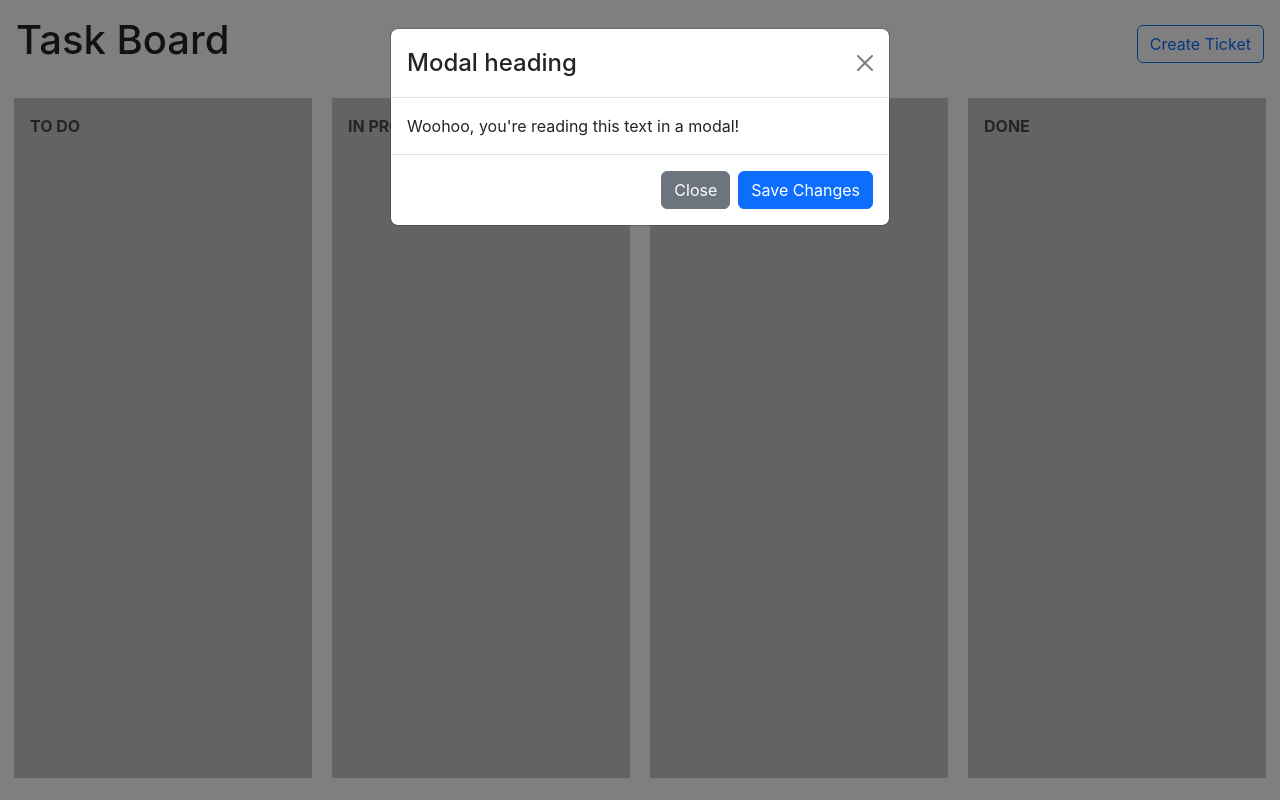
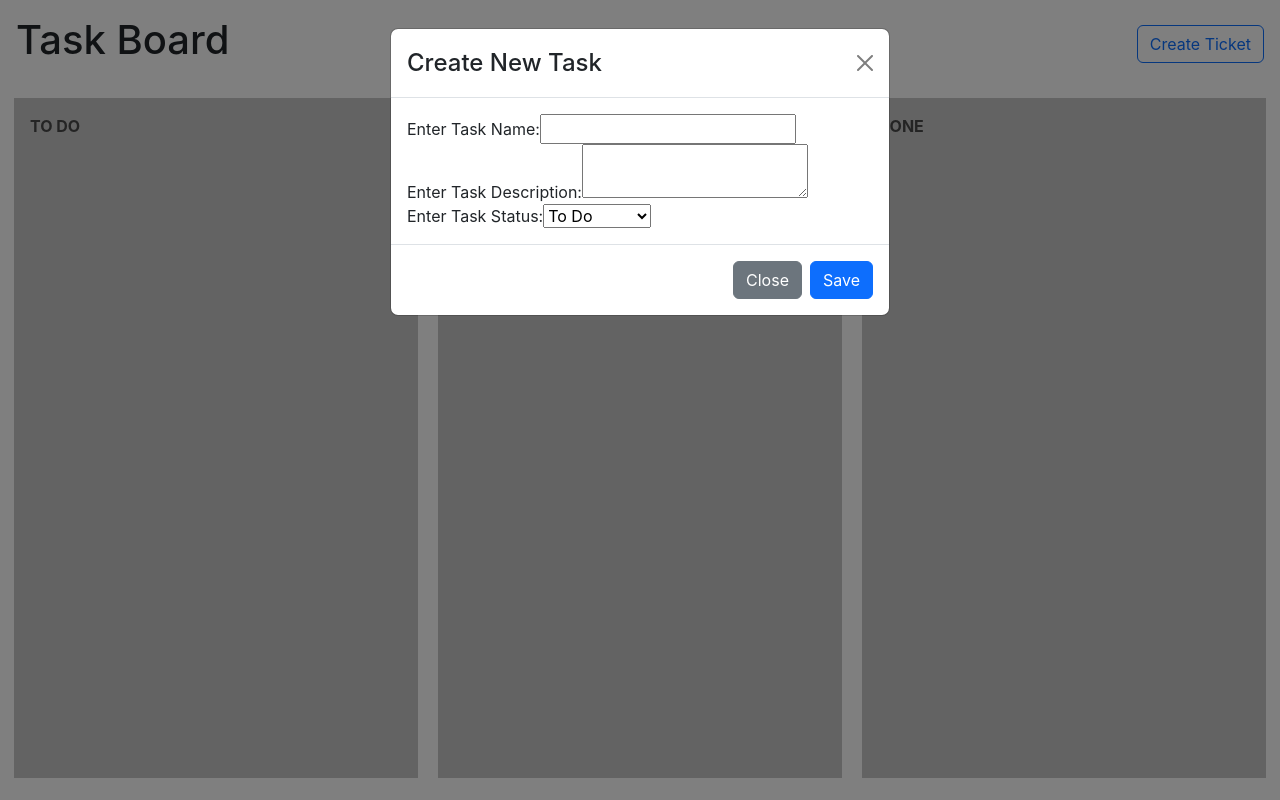
Before and after one commit to keerthana-lab/sample-react-app, a React (Create React App) app in the folder dashboard/: page / in a window 1280 px wide. Both pictures are taken after a click on the button "Create Ticket". Built offline with nearby package versions, Linux system fonts and the light colour scheme.

Commit message:
added context provider

```diff
--- a/dashboard/src/AppHeader/index.tsx
+++ b/dashboard/src/AppHeader/index.tsx
@@ -1,28 +1,67 @@
-import React, { useState } from "react";
-import { AppTitle, createTicketLabel } from "../constants";
+import React, { useContext, useState } from "react";
+import { AppTitle, closeButton, createTicketLabel, newTask, saveButton, statusOfTask } from "../constants";
 import Button from 'react-bootstrap/Button';
 import Modal from 'react-bootstrap/Modal';
+import { TaskContext } from "../HomePage";
 
-function AppHeader() {
+interface AppHeaderProps {
+    setFormInputs: (values: any) => void;
+}
+
+function AppHeader({setFormInputs}: AppHeaderProps) {
     const [show, setShow] = useState(false);
 
     const handleClose = () => setShow(false);
     const handleShow = () => setShow(true);
+
+    const formInputs = useContext(TaskContext);
+
+    const handleChange = (event) => {
+        const name = event.target.name;
+        const value = event.target.value;
+        setFormInputs(values => ({...values, [name]: value}))
+      }
+
+      const handleSubmit = (event) => {
+        event.preventDefault();
+        alert(JSON.stringify(formInputs));
+      }
     return (
         <div className="d-flex justify-content-between align-items-center m-3">
             <h1>{AppTitle}</h1>
             <Button variant="outline-primary" onClick={handleShow}>{createTicketLabel}</Button>
             <Modal show={show} onHide={handleClose}>
                 <Modal.Header closeButton>
-                    <Modal.Title>Modal heading</Modal.Title>
+                    <Modal.Title>{newTask}</Modal.Title>
                 </Modal.Header>
-                <Modal.Body>Woohoo, you're reading this text in a modal!</Modal.Body>
+                <Modal.Body>
+                    <form onSubmit={handleSubmit}>
+                        <label>
+                            Enter Task Name:
+                            <input type="text" name="taskName" value={formInputs.taskName} onChange={handleChange} />
+                        </label>
+                        <label>
+                            Enter Task Description:
+                            <textarea name="taskDesc" value={formInputs.taskDesc} onChange={handleChange} />
+                        </label>
+                        <label>
+                            Enter Task Status:
+                        <select name="taskStatus" value={formInputs.taskStatus} onChange={handleChange}>
+                            {
+                                statusOfTask.map((status) => (
+                                    <option key={status} value={status}>{status}</option>
+                                ))
+                            }
+                        </select>
+                        </label>
+                    </form>
+                </Modal.Body>
                 <Modal.Footer>
                     <Button variant="secondary" onClick={handleClose}>
-                        Close
+                        {closeButton}
                     </Button>
-                    <Button variant="primary" onClick={handleClose}>
-                        Save Changes
+                    <Button variant="primary" onClick={handleSubmit}>
+                        {saveButton}
                     </Button>
                 </Modal.Footer>
             </Modal>
--- a/dashboard/src/HomePage/index.tsx
+++ b/dashboard/src/HomePage/index.tsx
@@ -1,12 +1,16 @@
-import React from "react";
+import React, { createContext, useState } from "react";
 import AppHeader from "../AppHeader";
-import { statusOfTask } from "../constants";
+import { defaultValue, statusOfTask } from "../constants";
 import Status from "../Status";
 
+export const TaskContext = createContext(defaultValue);
+
 export const HomePage = () => {
+  const [formInputs, setFormInputs] = useState(defaultValue);
+
   return (
-    <div>
-      <AppHeader />
+    <TaskContext.Provider value={ formInputs }>
+      <AppHeader setFormInputs={setFormInputs} />
       <div className="container-flexbox m-1">
         {
           statusOfTask.map((status) => (
@@ -14,6 +18,6 @@ export const HomePage = () => {
           ))
         }
       </div>
-    </div>
+    </TaskContext.Provider>
   );
 }
--- a/dashboard/src/constants/index.ts
+++ b/dashboard/src/constants/index.ts
@@ -1,3 +1,11 @@
 export const AppTitle = "Task Board";
-export const statusOfTask = ['To Do', 'In Progress', 'In Review', 'Done'];
+export const statusOfTask = ['To Do', 'In Progress', 'Done'];
 export const createTicketLabel = "Create Ticket";
+export const newTask = "Create New Task";
+export const closeButton = "Close";
+export const saveButton = "Save";
+export const defaultValue = {
+    taskName: "",
+    taskDesc: "",
+    taskStatus: "To Do"
+  };
```
